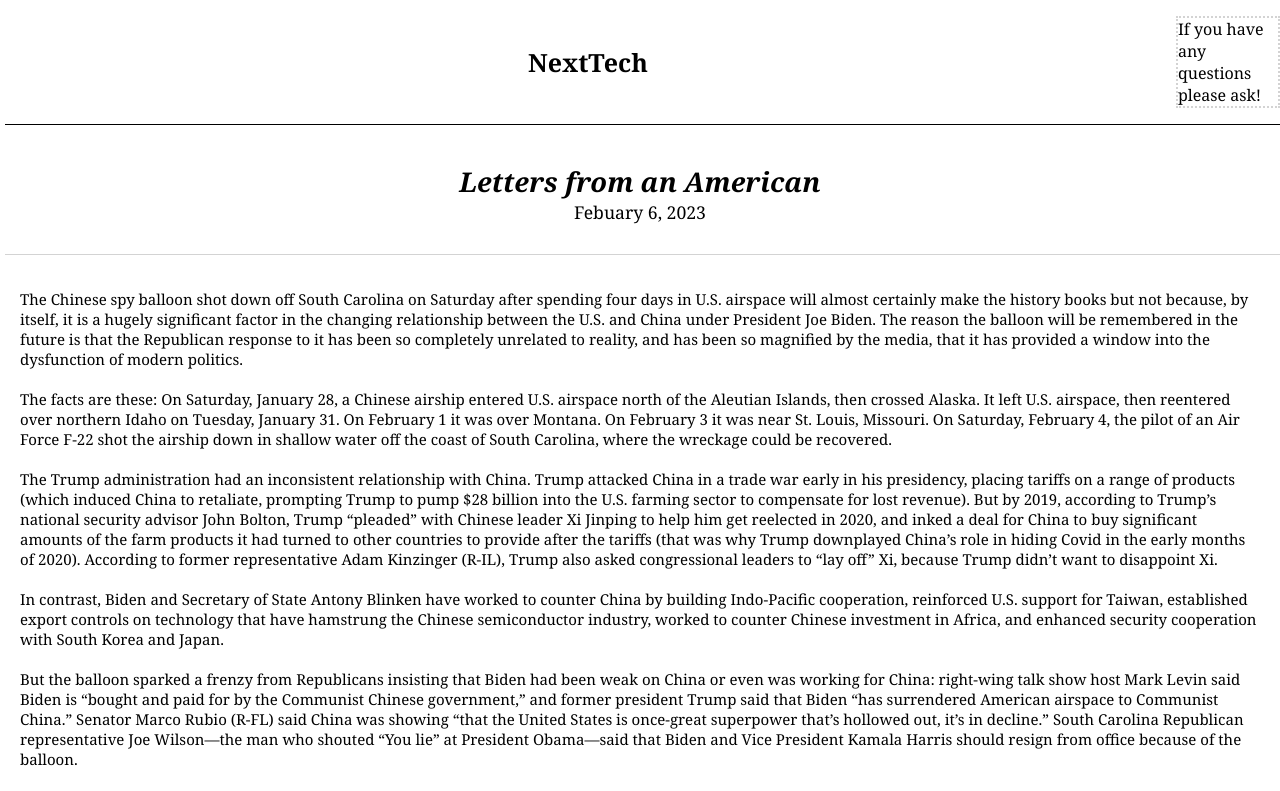
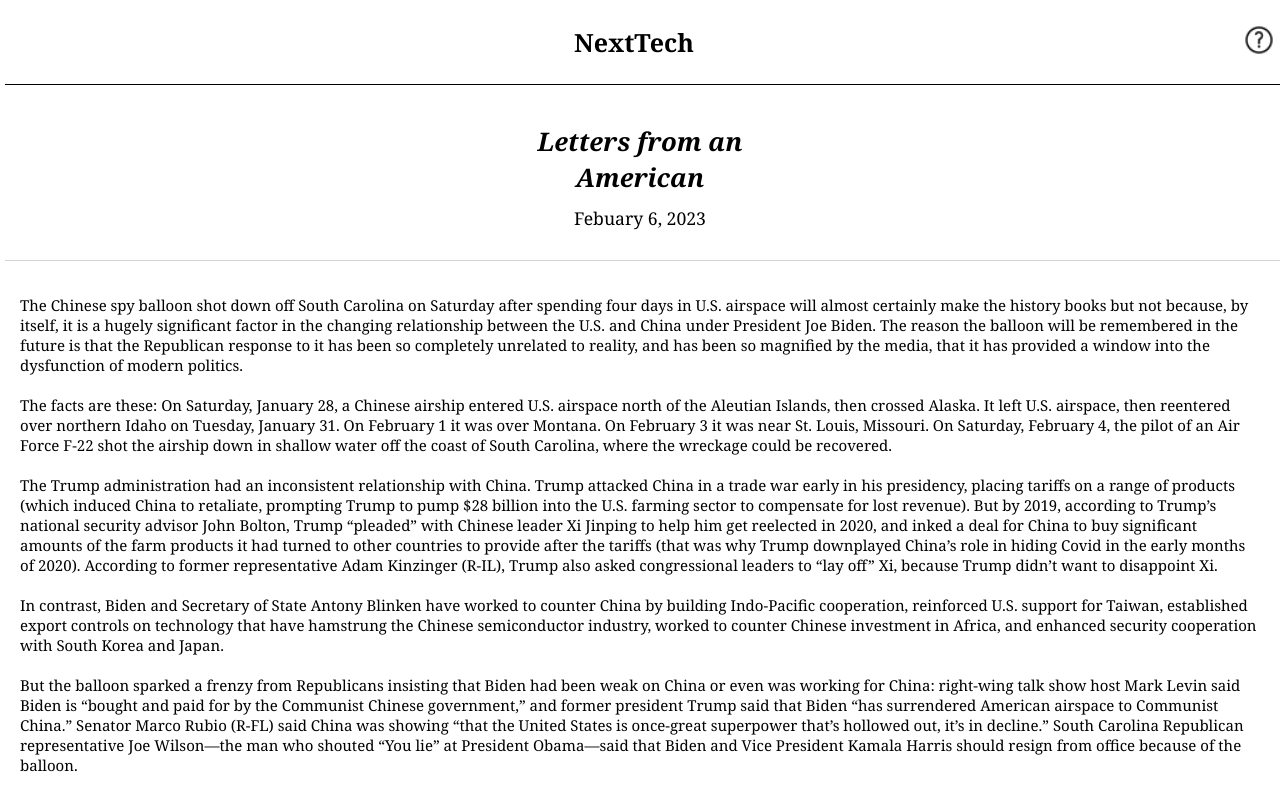
Before and after one commit to prgoodwin/nexttech, a Next.js app: page / in a window 1280 px wide. Shown: the top 791 px of the page. Built offline with nearby package versions, Linux system fonts and the light colour scheme.

Commit message:
finalizing formatting and centering

```diff
--- a/src/pages/article.tsx
+++ b/src/pages/article.tsx
@@ -3,7 +3,8 @@ export default function article(){
     return (
         <div className="article">
             <div className="article--header">
-                <p className="article--title">Letters from an American</p>
+                <p className="article--title">Letters from an</p>
+                <p className="article--title">American</p>
                 <p className="article--date">Febuary 6, 2023</p>
             </div>
             <p className="article--body">
--- a/src/pages/button.tsx
+++ b/src/pages/button.tsx
@@ -2,7 +2,7 @@ import React from 'react'
 import { useState } from 'react'
 
 const button = () => {
-    const [open, setOpen] = useState(true)
+    const [open, setOpen] = useState(false)
 
     return (
         <div className="nav--help">
--- a/src/styles/globals.css
+++ b/src/styles/globals.css
@@ -22,6 +22,7 @@ nav {
   font-weight: 700;
   font-size: 25px;
   margin-left: auto;
+  padding-left: 30px;
 }
 
 .nav--help {
@@ -38,13 +39,14 @@ nav {
 
 .article--title {
   font-weight: 700;
-  font-size: 1.7rem; /*1.9375rem */
+  font-size: 1.6rem; /*1.9375rem */
   font-style: italic;
   line-height: 2.25rem;
   margin: 0px auto 0px auto;
 }
 
 .article--date {
+  padding-top: 10px;
   font-weight: 300;
   font-size: 1.1rem; /* 1.25 rem*/
   margin: 0px auto 0px auto;
```
